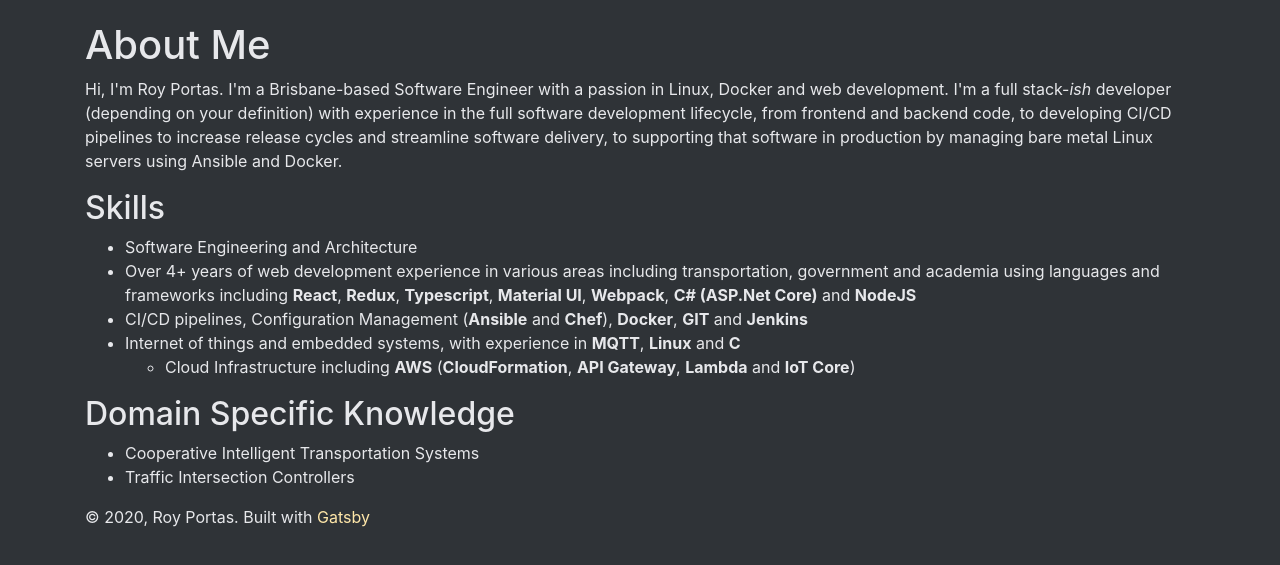
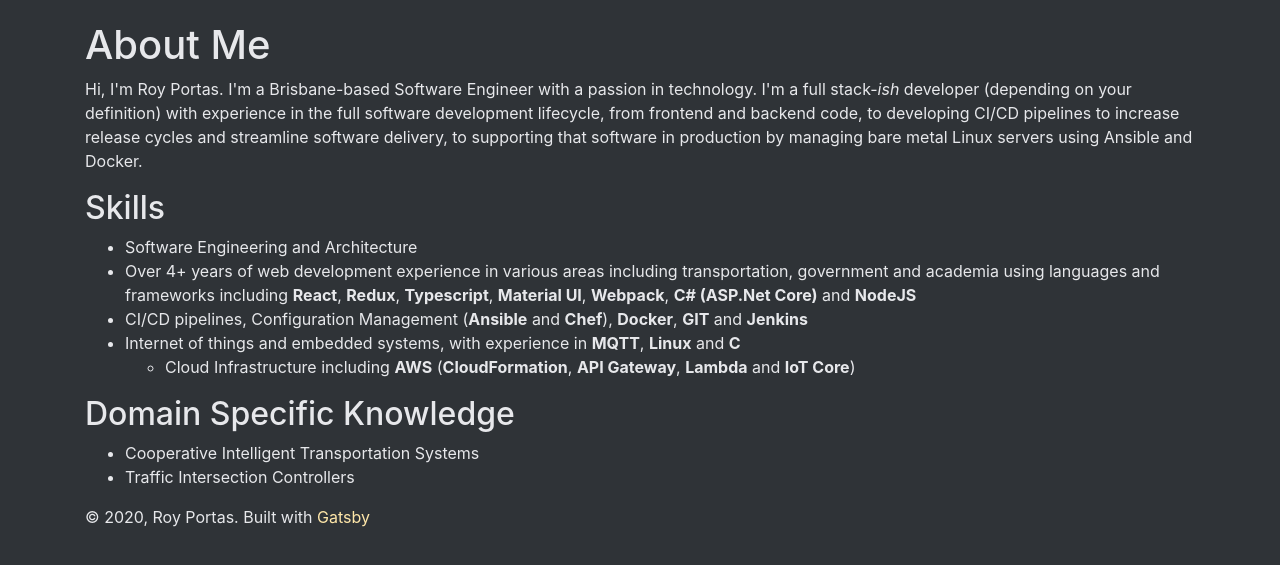
Before and after one commit to r-portas/portfolio, a Gatsby site: page / in a window 1280 px wide. Shown: the part 85-650 px from the top of the page. Built offline with nearby package versions, Linux system fonts and the light colour scheme; Gatsby itself is replaced by a stand-in of ours; some packages are replaced by stand-ins of ours.

Commit message:
more tweaks

```diff
--- a/content/index.mdx
+++ b/content/index.mdx
@@ -2,7 +2,7 @@
 title: About Me
 ---
 
-Hi, I'm Roy Portas. I'm a Brisbane-based Software Engineer with a passion in Linux, Docker and web development.
+Hi, I'm Roy Portas. I'm a Brisbane-based Software Engineer with a passion in technology.
 I'm a full stack-_ish_ developer (depending on your definition) with experience in the full software development lifecycle,
 from frontend and backend code, to developing CI/CD pipelines to increase release cycles and streamline software delivery,
 to supporting that software in production by managing bare metal Linux servers using Ansible and Docker.
```
